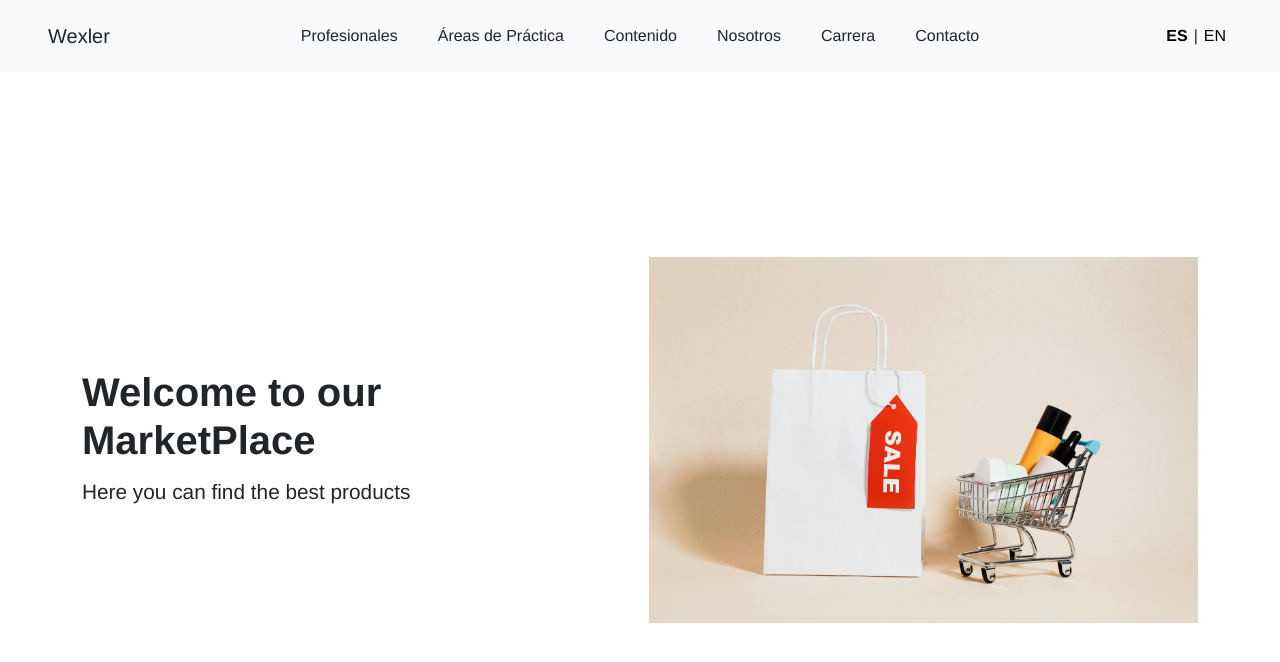
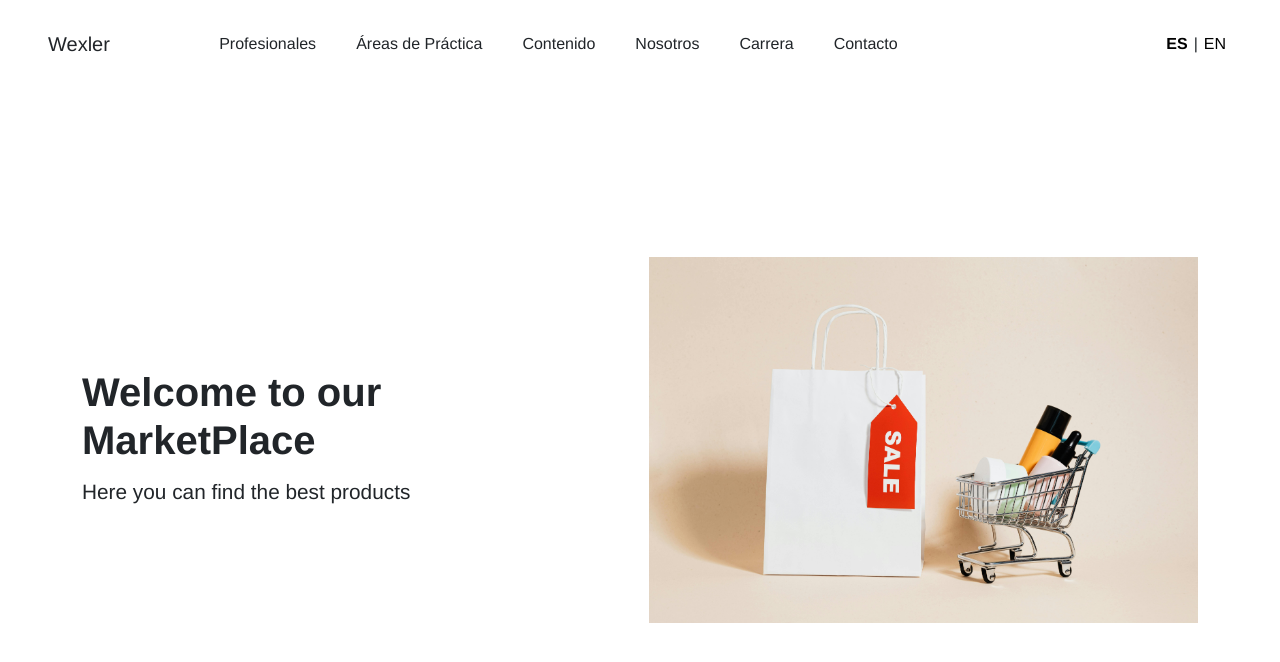
Before and after one commit to emmanuel-cruz-dev/proyecto-angular, an Angular app: page / in a window 1280 px wide. Shown: the top 662 px of the page. Built offline with nearby package versions, Linux system fonts and the light colour scheme.

Commit message:
estilos en navbar

```diff
--- a/src/app/app.component.css
+++ b/src/app/app.component.css
@@ -3,8 +3,6 @@
 } */
 
 .general-styles {
-  /* background-color: black; */
-  /* color: white; */
   font-family: "Mark Pro", Helvetica Neue, sans-serif;
 }
 
@@ -13,7 +11,7 @@
   position: fixed;
   top: 0;
   left: 0;
-  padding: 1rem 3rem;
+  padding: 1.5rem 3rem;
 }
 
 .name__container {
@@ -35,10 +33,10 @@
   justify-content: flex-end;
 }
 
-.collapse {
+/* .collapse {
   display: flex;
   justify-content: center;
-}
+} */
 
 .navbar-nav{
   display: flex;
--- a/src/app/app.component.html
+++ b/src/app/app.component.html
@@ -1,5 +1,5 @@
 <div class="general-styles">
-  <nav class="navbar navbar-expand-lg bg-body-tertiary">
+  <nav class="navbar navbar-expand-lg">
     <div class="d-flex align-items-center w-100 h-100">
       <div class="name__container">
         <a class="navbar-brand" href="#">Wexler</a>
```
